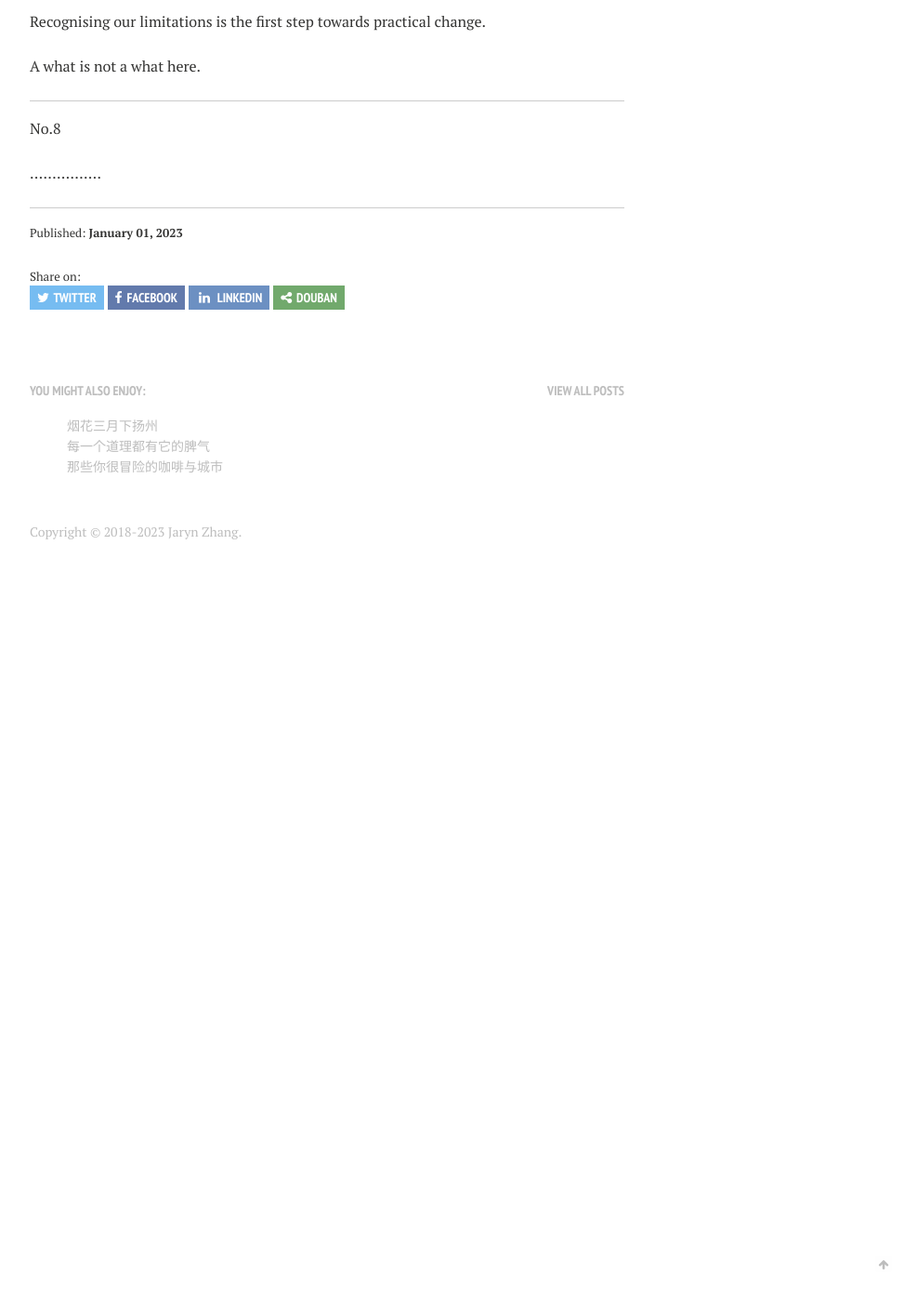
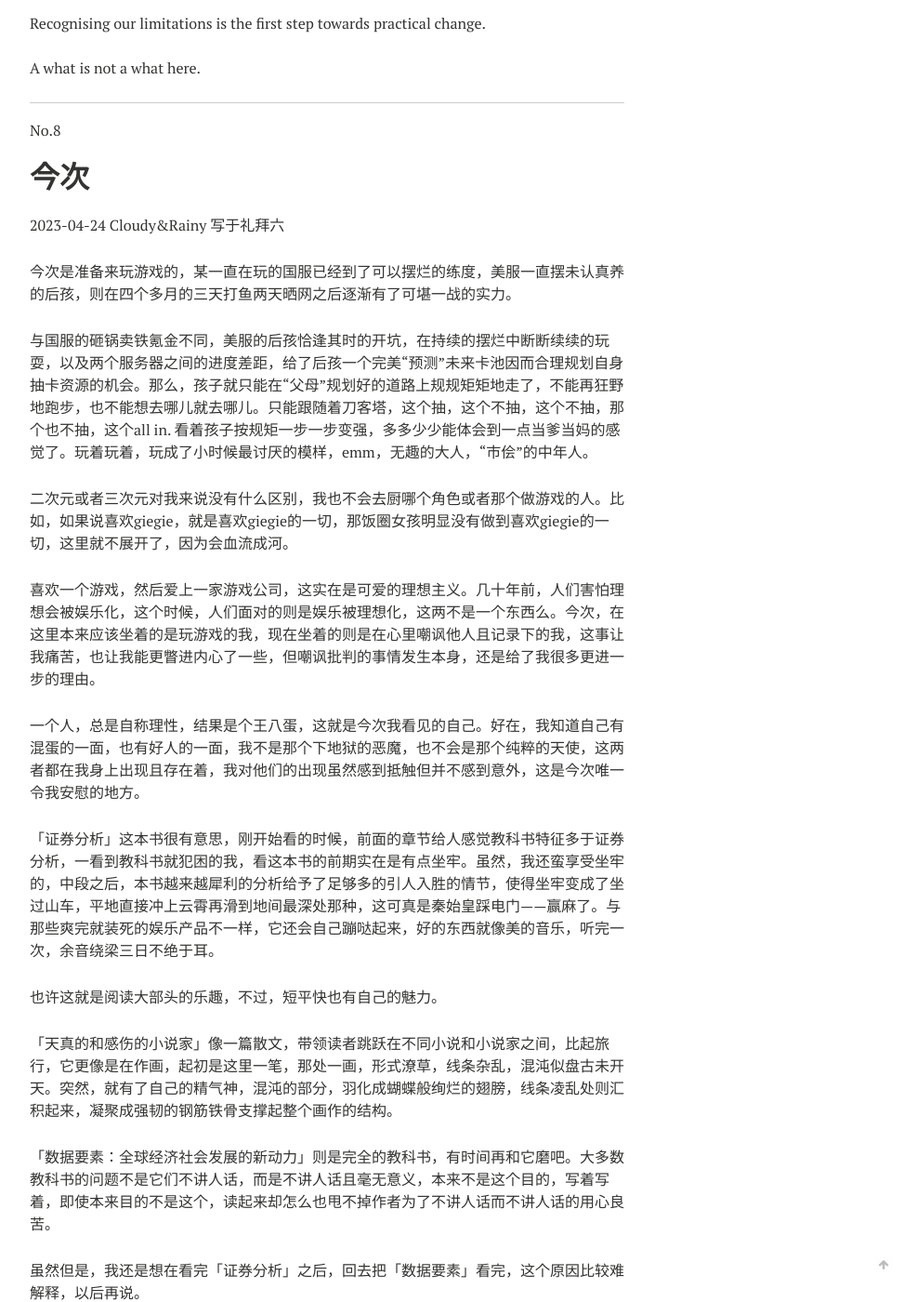
Before and after one commit to jarynzhang/jarynzhang.github.io, a Jekyll site: the page built from _posts/2023-01-01-未单发文章存档02.md, in a window 1280 px wide and 1400 px high, scrolled down 16375 px. Shown: the whole window at 93% size, without its empty margins (288-1275 px from the left). Built offline with Jekyll 4.4.1, drawn with Linux system fonts in a browser that asks for light colours; nearby versions of some CDN libraries; our own code applies the rules of GitHub Pages for plain Markdown files; before the commit the page ends 17005 px from its top, so only the background shows below that; some of the changed text lies outside the part shown.

Commit message:
updates jinci

```diff
--- a/_posts/2023-01-01-未单发文章存档02.md
+++ b/_posts/2023-01-01-未单发文章存档02.md
@@ -469,7 +469,7 @@ No.7
 
 
 
-2023-04-24  cloudy&rainy
+2023-04-24  Cloudy&Rainy   写于礼拜六
 
 
 
@@ -557,4 +557,64 @@ No.8
 
 
 
+# 今次
+
+2023-04-24  Cloudy&Rainy  写于礼拜六
+
+
+
+今次是准备来玩游戏的，某一直在玩的国服已经到了可以摆烂的练度，美服一直摆未认真养的后孩，则在四个多月的三天打鱼两天晒网之后逐渐有了可堪一战的实力。
+
+
+
+与国服的砸锅卖铁氪金不同，美服的后孩恰逢其时的开坑，在持续的摆烂中断断续续的玩耍，以及两个服务器之间的进度差距，给了后孩一个完美“预测”未来卡池因而合理规划自身抽卡资源的机会。那么，孩子就只能在“父母”规划好的道路上规规矩矩地走了，不能再狂野地跑步，也不能想去哪儿就去哪儿。只能跟随着刀客塔，这个抽，这个不抽，这个不抽，那个也不抽，这个all in. 看着孩子按规矩一步一步变强，多多少少能体会到一点当爹当妈的感觉了。玩着玩着，玩成了小时候最讨厌的模样，emm，无趣的大人，“市侩”的中年人。
+
+
+
+二次元或者三次元对我来说没有什么区别，我也不会去厨哪个角色或者那个做游戏的人。比如，如果说喜欢giegie，就是喜欢giegie的一切，那饭圈女孩明显没有做到喜欢giegie的一切，这里就不展开了，因为会血流成河。
+
+
+
+喜欢一个游戏，然后爱上一家游戏公司，这实在是可爱的理想主义。几十年前，人们害怕理想会被娱乐化，这个时候，人们面对的则是娱乐被理想化，这两不是一个东西么。今次，在这里本来应该坐着的是玩游戏的我，现在坐着的则是在心里嘲讽他人且记录下的我，这事让我痛苦，也让我能更瞥进内心了一些，但嘲讽批判的事情发生本身，还是给了我很多更进一步的理由。
+
+
+
+一个人，总是自称理性，结果是个王八蛋，这就是今次我看见的自己。好在，我知道自己有混蛋的一面，也有好人的一面，我不是那个下地狱的恶魔，也不会是那个纯粹的天使，这两者都在我身上出现且存在着，我对他们的出现虽然感到抵触但并不感到意外，这是今次唯一令我安慰的地方。
+
+
+
+「证券分析」这本书很有意思，刚开始看的时候，前面的章节给人感觉教科书特征多于证券分析，一看到教科书就犯困的我，看这本书的前期实在是有点坐牢。虽然，我还蛮享受坐牢的，中段之后，本书越来越犀利的分析给予了足够多的引人入胜的情节，使得坐牢变成了坐过山车，平地直接冲上云霄再滑到地间最深处那种，这可真是秦始皇踩电门——赢麻了。与那些爽完就装死的娱乐产品不一样，它还会自己蹦哒起来，好的东西就像美的音乐，听完一次，余音绕梁三日不绝于耳。
+
+
+
+也许这就是阅读大部头的乐趣，不过，短平快也有自己的魅力。
+
+
+
+「天真的和感伤的小说家」像一篇散文，带领读者跳跃在不同小说和小说家之间，比起旅行，它更像是在作画，起初是这里一笔，那处一画，形式潦草，线条杂乱，混沌似盘古未开天。突然，就有了自己的精气神，混沌的部分，羽化成蝴蝶般绚烂的翅膀，线条凌乱处则汇积起来，凝聚成强韧的钢筋铁骨支撑起整个画作的结构。
+
+
+
+「数据要素：全球经济社会发展的新动力」则是完全的教科书，有时间再和它磨吧。大多数教科书的问题不是它们不讲人话，而是不讲人话且毫无意义，本来不是这个目的，写着写着，即使本来目的不是这个，读起来却怎么也甩不掉作者为了不讲人话而不讲人话的用心良苦。
+
+
+
+虽然但是，我还是想在看完「证券分析」之后，回去把「数据要素」看完，这个原因比较难解释，以后再说。
+
+
+
+坐牢这种事，也得讲基本法，教科书的牢不坐也罢，或者，把它拆了盖一座大教堂。
+
+
+
+（有很多优秀的教科书，只可惜不好好说话的教科书实在是太多了）
+
+
+
+---
+
+No.9
+
+
+
 ................
```
